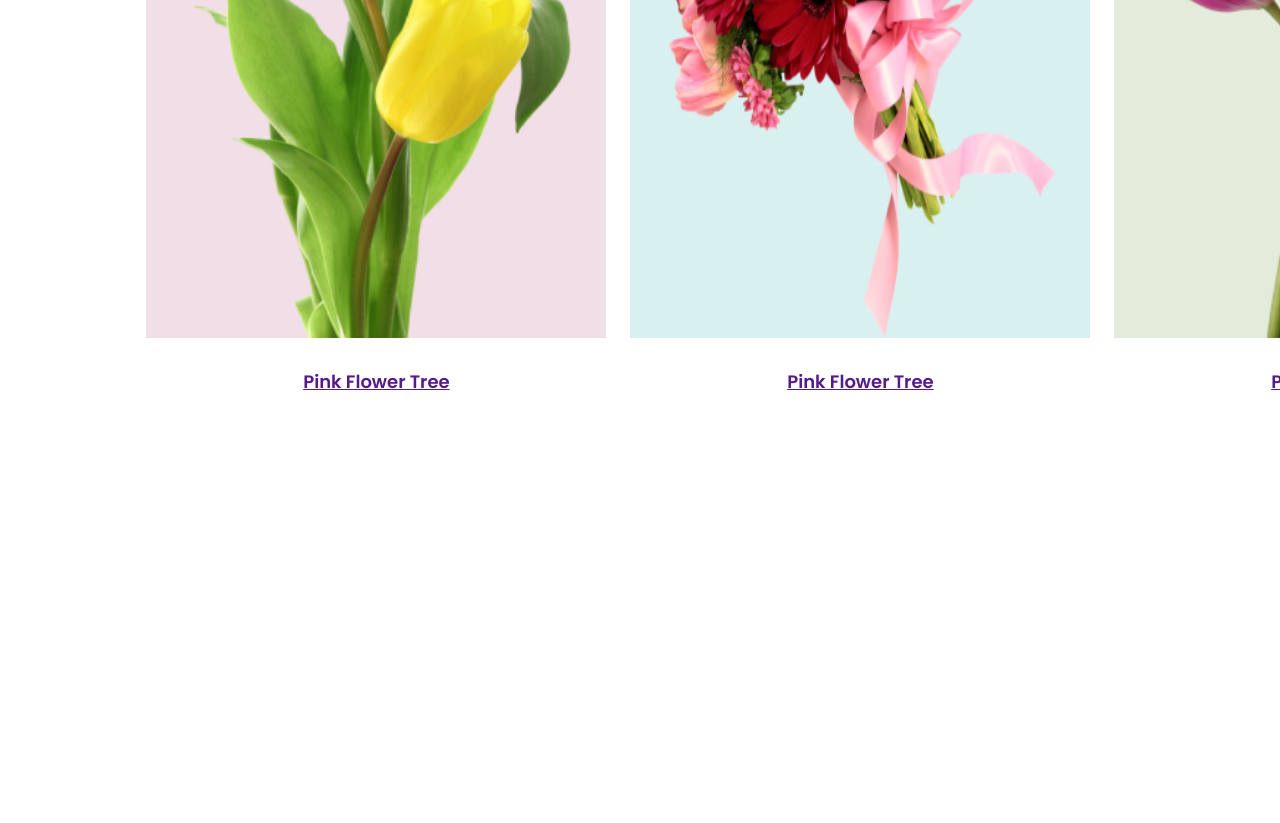
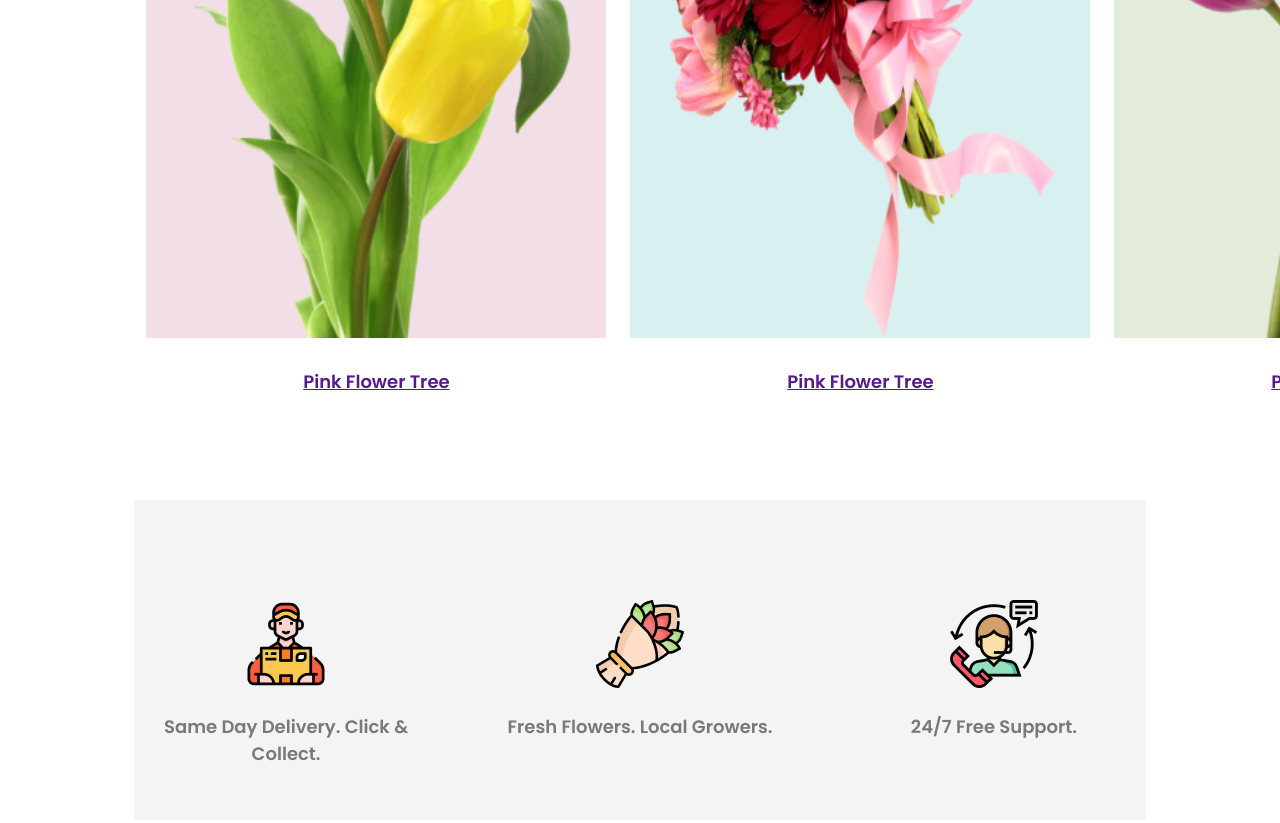
Before and after one commit to naeem182/assignment-of-flower-shop-, a plain HTML site: page index.html in a window 1280 px wide. Shown: the part 1445-2268 px from the top of the page. Before the commit the page ends 1873 px from the top, so only its background shows below. Drawn offline with Linux system fonts and the light colour scheme.

Commit message:
fdone pg3

```diff
--- a/index.html
+++ b/index.html
@@ -55,6 +55,22 @@
             </div>
 
         </section>
+        <section class="pg3">
+            <div class="sec-row">
+                <div class="pg3-col">
+                    <img src="images/Group 57.png" alt="">
+                    <p class="sec-descrip">Same Day Delivery. Click & Collect.</p>
+                </div>
+                <div class="pg3-col">
+                    <img src="images/Group 58.png" alt="">
+                    <p class="sec-descrip">Fresh Flowers. Local Growers.</p>
+                </div>
+                <div class="pg3-col">
+                    <img src="images/Group 59.png" alt="">
+                    <p class="sec-descrip">24/7 Free Support.</p>
+                </div>
+            </div>
+        </section>
     </header>
 </body>
 
--- a/style.css
+++ b/style.css
@@ -91,3 +91,19 @@ section {
     border-radius: 300px 300px 0px 0px;
     margin: 5px;
 }
+
+/*pg3 design*/
+.pg3 {
+    background-color: rgba(39, 39, 39, 0.05);
+    width: 80%;
+    height: 320px;
+    margin: auto;
+    margin-top: 80px;
+}
+
+.pg3-col {
+    text-align: center;
+    align-items: center;
+    margin-top: 100px;
+    flex-basis: 30%;
+}
```
